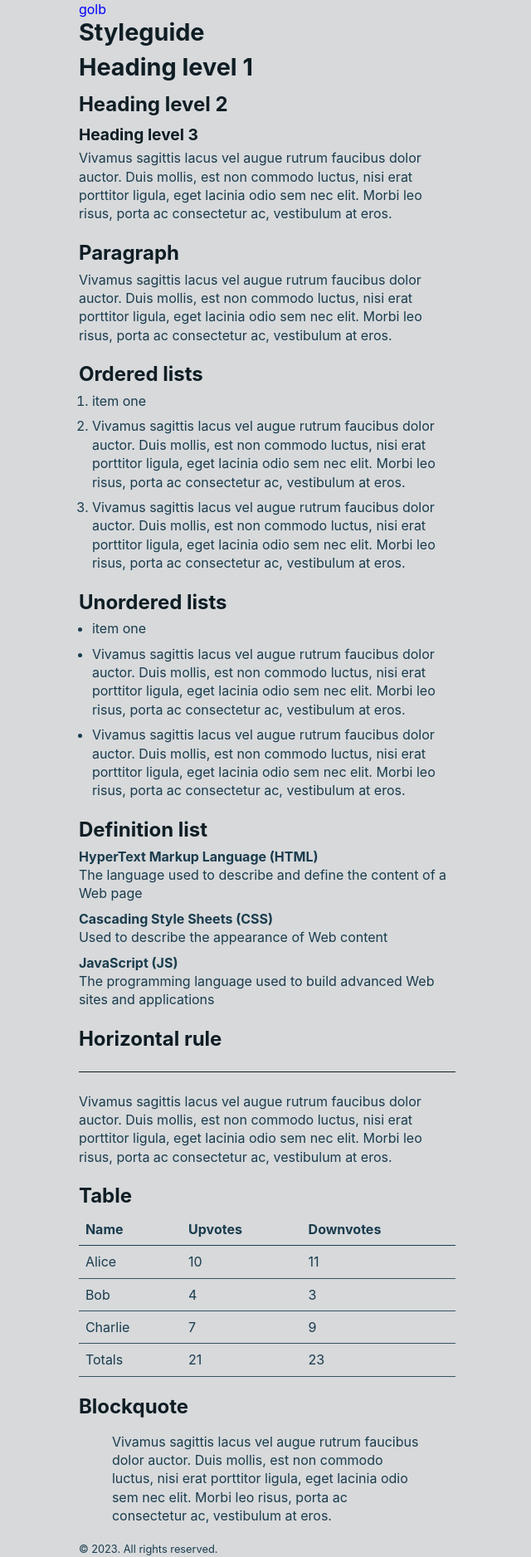
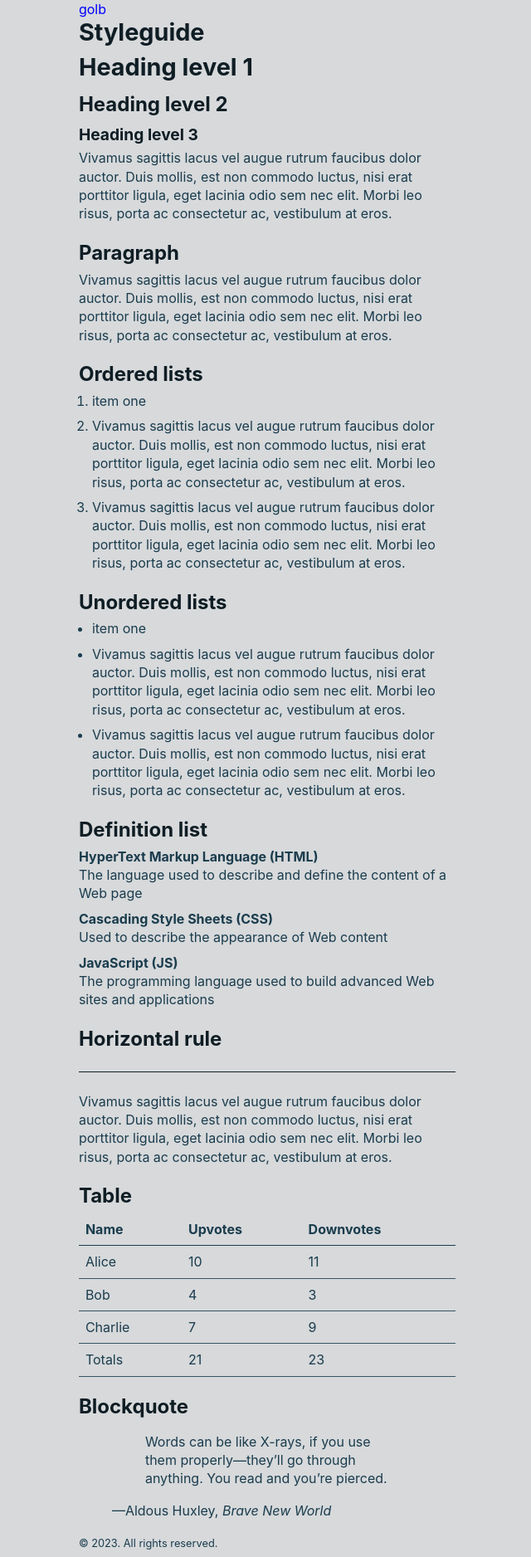
Before and after one commit to aflim/golb, a Jekyll site: the page built from styleguide.md, in a window 1280 px wide. Shown: the whole page at 83% size, without its empty margins (318-958 px from the left). Built offline with Jekyll 4.4.1, drawn with Linux system fonts in a browser that asks for light colours.

Commit message:
Update styleguide.md

```diff
--- a/styleguide.md
+++ b/styleguide.md
@@ -73,4 +73,9 @@
 </table>
 
 ## Blockquote
-> Vivamus sagittis lacus vel augue rutrum faucibus dolor auctor. Duis mollis, est non commodo luctus, nisi erat porttitor ligula, eget lacinia odio sem nec elit. Morbi leo risus, porta ac consectetur ac, vestibulum at eros.
+<figure>
+  <blockquote cite="https://www.huxley.net/bnw/four.html">
+    <p>Words can be like X-rays, if you use them properly—they’ll go through anything. You read and you’re pierced.</p>
+  </blockquote>
+  <figcaption>—Aldous Huxley, <cite>Brave New World</cite></figcaption>
+</figure>
```
